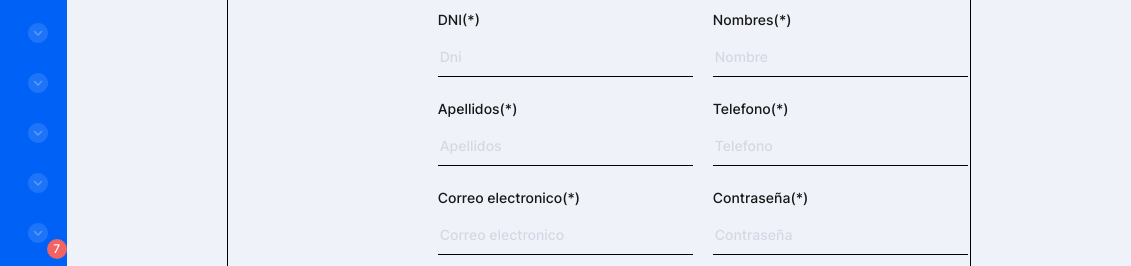
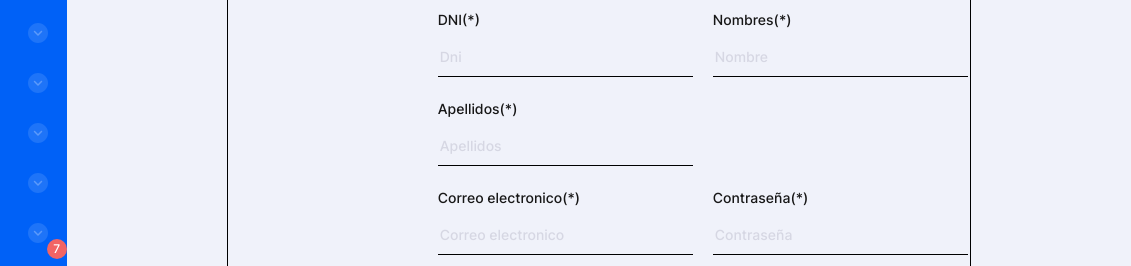
Before and after one commit to daniels99ecg/PubliGrafit, a plain HTML site: page Registrar-Usuarios.html in a window 1280 px wide. Shown: the part 234-500 px from the top of the page, 149-1280 px from the left. Drawn offline with Linux system fonts and the light colour scheme.

Commit message:
telefono

```diff
--- a/Registrar-Usuarios.html
+++ b/Registrar-Usuarios.html
@@ -395,11 +395,6 @@
 
         <input type="text" class="form-control" placeholder="Apellidos" aria-label="First name" id="apellido">
       </div>
-      <div class="col">
-        <label for="inputEmail4" class="form-label">Telefono(*)</label>
-
-        <input type="text" class="form-control" placeholder="Telefono" aria-label="Last name" id="telefono">
-      </div>
 
     </div>
 
```
